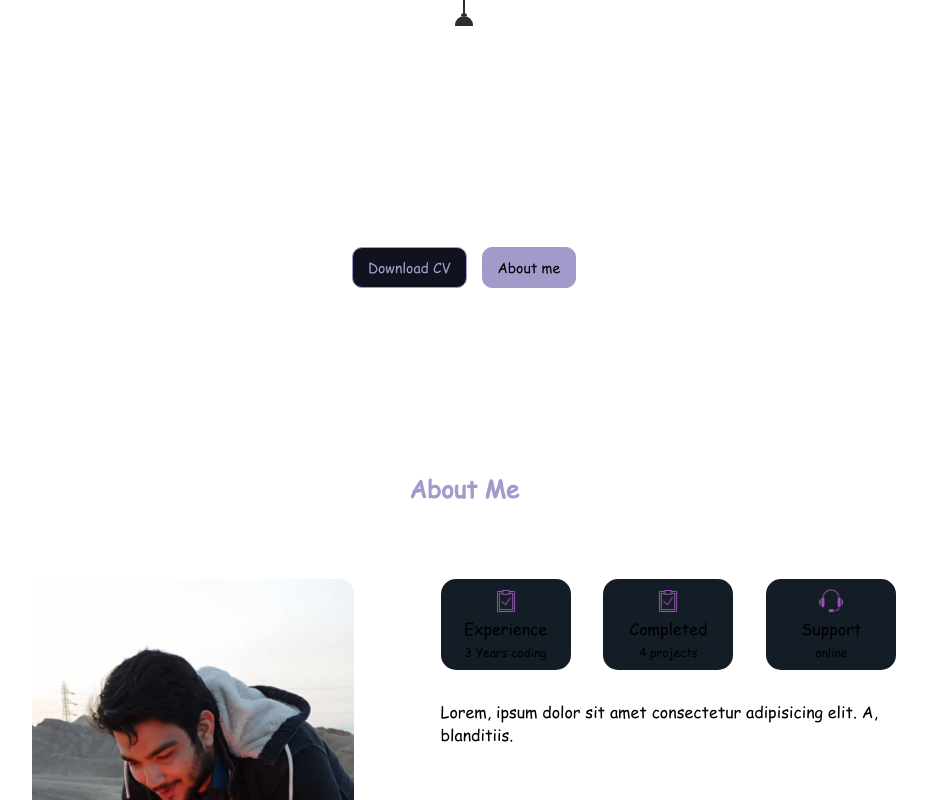
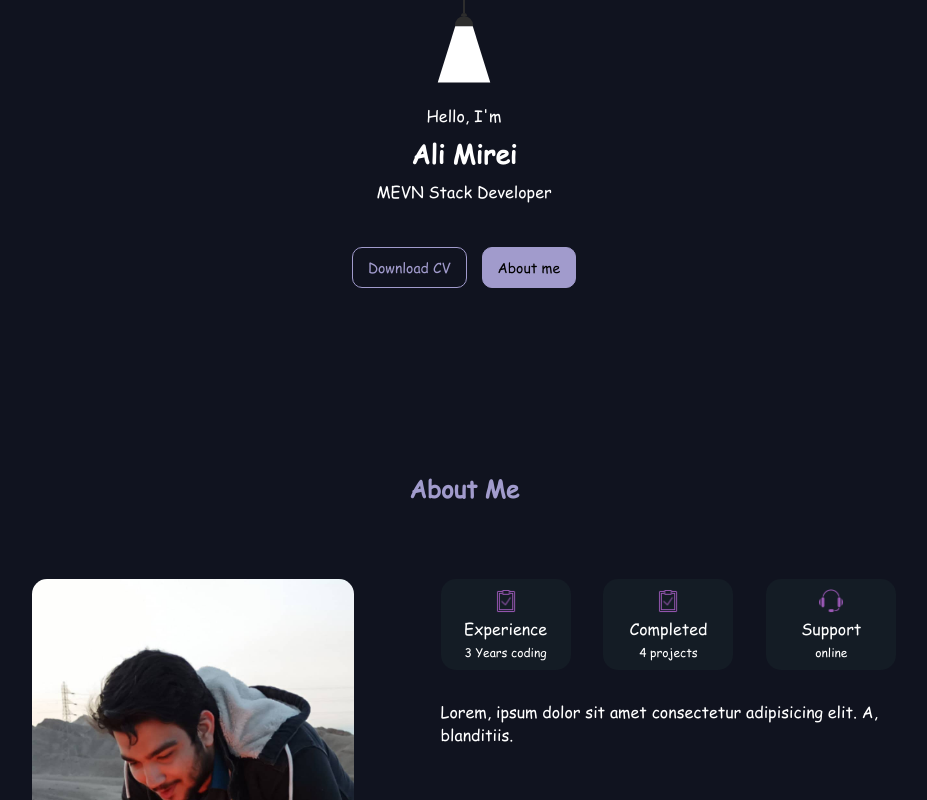
Before and after one commit to amz2694/portfoilo, a Vue app in the folder front/: page / in a window 1280 px wide. Shown: the top 800 px of the page, without its empty margins (176-1103 px from the left). Built offline with nearby package versions, Linux system fonts and the light colour scheme.

Commit message:
light theme

```diff
--- a/front/src/App.vue
+++ b/front/src/App.vue
@@ -4,7 +4,7 @@
       <div class="lamp-item lamp-top"></div>
       <div class="lamp-item lamp-middle"></div>
       <div class="lamp-item lamp-bottom"></div>
-      <div class="lamp-item lamp-light"></div>
+      <div class="lamp-item lamp-light open"></div>
     </div>
   </header>
   <div class="intro">
@@ -155,6 +155,9 @@ export default {
       document.getElementsByClassName('lamp-light')[0].classList.toggle('open')
       document.querySelector('body').classList.toggle('dark')
     }
+  },
+  mounted () {
+    document.querySelector('body').classList.add('dark')
   }
 }
 </script>
--- a/front/src/style/main.css
+++ b/front/src/style/main.css
@@ -61,11 +61,6 @@ header {
     transition: all 1s ease-out;
 }
 
-.dark {
-    background: #10131f;
-    color: #FFFFFF;
-}
-
 .intro {
     display: flex;
     flex-direction: column;
@@ -75,7 +70,7 @@ header {
 }
 
 .intro p {
-    color: #FFFFFF;
+
     margin: 4px;
 }
 
@@ -147,6 +142,7 @@ header {
 
 .section p {
     margin: 4px;
+    color: #FFFFFF;
 }
 
 .section p:last-child {
@@ -204,6 +200,7 @@ header {
     flex-direction: column;
     align-items: center;
     margin-right: 30px;
+    color: #FFFFFF;
 }
 
 .experinececontainer {
@@ -279,6 +276,7 @@ header {
     border-radius: 15px;
     margin-bottom: 30px;
     margin-top: 10px;
+    color: #FFFFFF;
 }
 
 .recentimg {
@@ -367,6 +365,7 @@ header {
     border-radius: 15px;
     background-color: #141c25;
     margin-bottom: 20px;
+    color: #FFFFFF;
 }
 
 .talksection p {
@@ -393,6 +392,11 @@ header {
     background-color: #a19bcc;
     height: 50px;
 
+}
+
+.dark {
+    background: #10131f;
+    color: #FFFFFF !important;
 }
 
 @media screen and (max-width: 900px) {
```
